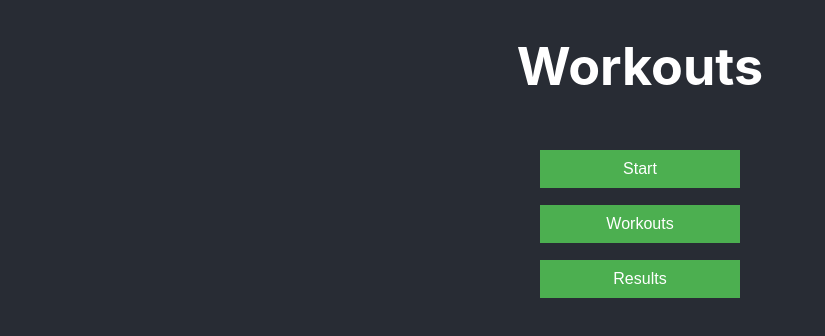
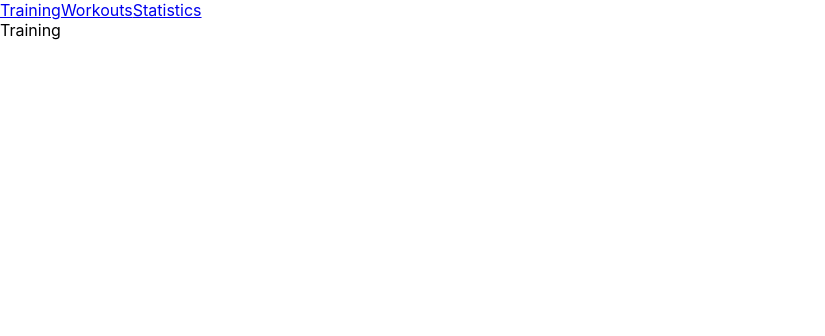
Before and after one commit to gudevitti/gym-partner, a React (Create React App) app: page / in a window 1280 px wide. Shown: the top 336 px of the page, without its empty margins (0-825 px from the left). Built offline with nearby package versions, Linux system fonts and the light colour scheme.

Commit message:
Reestructuring routes and setting up router

```diff
--- a/src/App.tsx
+++ b/src/App.tsx
@@ -1,45 +1,21 @@
 import "./App.css";
 import {
-  LoaderFunction,
+  Link,
+  Outlet,
   RouterProvider,
   createBrowserRouter,
 } from "react-router-dom";
-import Home from "./pages/Home/Home.page";
-import WorkoutsStart from "./pages/WorkoutsStart/WorkoutsStart.page";
-import WorkoutsEdit from "./pages/WorkoutsEdit/WorkoutsEdit.page";
-import WorkoutsDetails, {
-  loader as workoutLoader,
-} from "./pages/WorkoutsDetails/WorkoutsDetails.page";
-
-const router = createBrowserRouter([
-  {
-    path: "/",
-    element: <Home />,
-  },
-  {
-    path: "/workouts/start",
-    element: <WorkoutsStart />,
-  },
-  {
-    path: "/workouts/edit",
-    element: <WorkoutsEdit />,
-  },
-  {
-    path: "/workouts/results",
-    element: <h1>Results</h1>,
-  },
-  {
-    path: "/workouts/details/:id",
-    element: <WorkoutsDetails />,
-    loader: workoutLoader as LoaderFunction,
-  },
-]);
 
 function App() {
   return (
-    <div className="App">
-      <RouterProvider router={router} />
-    </div>
+    <>
+      <nav>
+        <Link to="/">Training</Link>
+        <Link to="/workouts">Workouts</Link>
+        <Link to="/statistics">Statistics</Link>
+      </nav>
+      <Outlet />
+    </>
   );
 }
 
--- a/src/index.tsx
+++ b/src/index.tsx
@@ -1,17 +1,47 @@
-import React from 'react';
-import ReactDOM from 'react-dom/client';
-import './index.css';
-import App from './App';
-import reportWebVitals from './reportWebVitals';
+import React from "react";
+import ReactDOM from "react-dom/client";
+import "./index.css";
+import reportWebVitals from "./reportWebVitals";
+import { RouterProvider, createBrowserRouter } from "react-router-dom";
+import App from "./App";
+
+const router = createBrowserRouter([
+  {
+    path: "/",
+    element: <App />,
+    children: [
+      /*
+       Training page:
+        - Main training dashboard
+          - Workout of the day
+        - Workout session tracker
+        - Workout journal
+        - Exercise log
+    */
+      { path: "/", element: <div>Training</div> },
+      /*
+      Workout and exercise editing page:
+        - Edit Workouts
+        - Customzie Exercises
+        - Create Training plan
+    */
+      { path: "/workouts", element: <div>Workouts</div> },
+      /*
+      Statistics page:
+        - Workout history
+        - Performance analytics
+        - Progress tracker
+        - Fitness stats
+    */
+      { path: "/statistics", element: <div>Statistics</div> },
+    ],
+  },
+]);
 
 const root = ReactDOM.createRoot(
-  document.getElementById('root') as HTMLElement
+  document.getElementById("root") as HTMLElement
 );
-root.render(
-  <React.StrictMode>
-    <App />
-  </React.StrictMode>
-);
+root.render(<RouterProvider router={router} />);
 
 // If you want to start measuring performance in your app, pass a function
 // to log results (for example: reportWebVitals(console.log))
--- a/src/pages/Home/Home.page.tsx
+++ /dev/null
@@ -1,19 +0,0 @@
-import { Link } from "react-router-dom";
-import "./Home.styles.css";
-
-const Home = () => (
-  <main className="home-main">
-    <h1>Workouts</h1>
-    <Link to="/workouts/start">
-      <button className="button">Start</button>
-    </Link>
-    <Link to="/workouts/edit">
-      <button className="button">Workouts</button>
-    </Link>
-    <Link to="/workouts/results">
-      <button className="button">Results</button>
-    </Link>
-  </main>
-);
-
-export default Home;
--- a/src/pages/Home/Home.styles.css
+++ /dev/null
@@ -1,24 +0,0 @@
-.home-main {
-    display: flex;
-    flex-direction: column;
-    align-items: center;
-    gap: 16px;
-    height: 100vh;
-}
-
-.button {
-    background-color: #4CAF50; /* Green */
-    border: none;
-    color: white;
-    padding: 10px 20px;
-    text-align: center;
-    text-decoration: none;
-    display: inline-block;
-    font-size: 16px;
-    width: 200px;
-}
-
-a, a:visited {
-    color: white;
-    text-decoration: none;
-}
--- a/src/pages/WorkoutsDetails/WorkoutsDetails.page.tsx
+++ /dev/null
@@ -1,34 +0,0 @@
-import { LoaderFunction, useLoaderData } from "react-router-dom";
-import { Workout } from "../WorkoutsEdit/WorkoutsEdit.page";
-
-export async function loader({ params }: any) {
-  const workoutStorage = window.localStorage.getItem("workouts") as string;
-  const workoutsJSON = JSON.parse(workoutStorage) || [];
-  const workout = workoutsJSON.find(
-    (workout: Workout) => workout.id === params.id
-  );
-  return { ...workout };
-}
-
-const WorkoutsDetails = () => {
-  const workout = useLoaderData() as Workout;
-  return (
-    <main className="workouts-details">
-      <h1>{workout.name}</h1>
-      <h2>Exercises</h2>
-      <button>Add exercises</button>
-      <ul>
-        {workout.exercises.map((exercise) => (
-          <li>
-            <span>{exercise.name}</span>
-            <span>{exercise.sets}</span>
-            <span>{exercise.reps}</span>
-            <span>{exercise.weight}</span>
-          </li>
-        ))}
-      </ul>
-    </main>
-  );
-};
-
-export default WorkoutsDetails;
--- a/src/pages/WorkoutsEdit/WorkoutsEdit.page.tsx
+++ /dev/null
@@ -1,86 +0,0 @@
-import { useState } from "react";
-import "./WorkoutsEdit.styles.css";
-import { get } from "http";
-import { Link } from "react-router-dom";
-
-export interface Exercise {
-  name: string;
-  sets: number;
-  reps: number;
-  weight: number;
-}
-
-export interface Workout {
-  id: string;
-  name: string;
-  exercises: Exercise[];
-}
-
-const workoutMock = {
-  name: "Chest Day",
-  id: "1",
-  exercises: [
-    {
-      name: "Bench Press",
-      sets: 3,
-      reps: 10,
-      weight: 135,
-    },
-    {
-      name: "Incline Bench Press",
-      sets: 3,
-      reps: 10,
-      weight: 135,
-    },
-    {
-      name: "Decline Bench Press",
-      sets: 3,
-      reps: 10,
-      weight: 135,
-    },
-  ],
-};
-
-export const getWorkouts = () => {
-  const workoutsStorage = window.localStorage.getItem("workouts") as string;
-  const workoutsJSON = JSON.parse(workoutsStorage) || [];
-  return workoutsJSON;
-};
-
-const WorkoutsEdit = () => {
-  //   window.localStorage.setItem("workouts", JSON.stringify([]));
-
-  const [workouts, setWorkouts] = useState(getWorkouts);
-
-  const addWorkout = () => {
-    const workoutsJSON = getWorkouts();
-    workoutsJSON.push({
-      name: "Workout " + workouts.length,
-      id: workouts.length + 1 + "",
-      exercises: [],
-    });
-    window.localStorage.setItem("workouts", JSON.stringify(workoutsJSON));
-    setWorkouts(workoutsJSON);
-  };
-
-  return (
-    <main className="workouts-edit">
-      <div className="header">
-        <h1>Workouts</h1>
-        <button onClick={addWorkout}>+</button>
-      </div>
-      <ul className="workouts-list">
-        {workouts.map((workout: Workout) => (
-          <li key={workout.id}>
-            <span>{workout.name}</span>
-            <Link to={`/workouts/details/${workout.id}`}>
-              <button>Details</button>
-            </Link>
-          </li>
-        ))}
-      </ul>
-    </main>
-  );
-};
-
-export default WorkoutsEdit;
--- a/src/pages/WorkoutsEdit/WorkoutsEdit.styles.css
+++ /dev/null
@@ -1,36 +0,0 @@
-.workouts-list {
-    display: flex;
-    flex-direction: column;
-    align-items: center;
-    justify-content: center;
-    width: 100%;
-    padding: 0;
-}
-
-.workouts-list li {
-    display: flex;
-    flex-direction: row;
-    align-items: center;
-    justify-content: space-between;
-    width: 100%;
-    padding: 10px;
-    border-bottom: 1px solid #ccc;
-}
-
-.workouts-edit .header {
-    display: flex;
-    flex-direction: row;
-    align-items: center;
-    justify-content: space-between;
-}
-
-.workouts-edit button {
-    background-color: #4CAF50;
-    border: none;
-    color: white;
-    padding: 10px 20px;
-    text-align: center;
-    text-decoration: none;
-    display: inline-block;
-    font-size: 24px;
-}
--- a/src/pages/WorkoutsStart/WorkoutsStart.page.tsx
+++ /dev/null
@@ -1,25 +0,0 @@
-import { Link } from "react-router-dom";
-
-const WorkoutsStart = () => {
-  const localStorage = window.localStorage;
-
-  if (localStorage.getItem("workout") === null) {
-    return (
-      <>
-        <span>Looks like there's no workouts defined.</span>
-        <p>Add your workouts at:</p>
-        <Link to="/workouts/edit">
-          <button className="button">Workouts</button>
-        </Link>
-      </>
-    );
-  }
-
-  return (
-    <div>
-      <h1>WorkoutsStart</h1>
-    </div>
-  );
-};
-
-export default WorkoutsStart;
```
Also changed, not shown: 1 other file (tests, documents, lock files or other folders).
